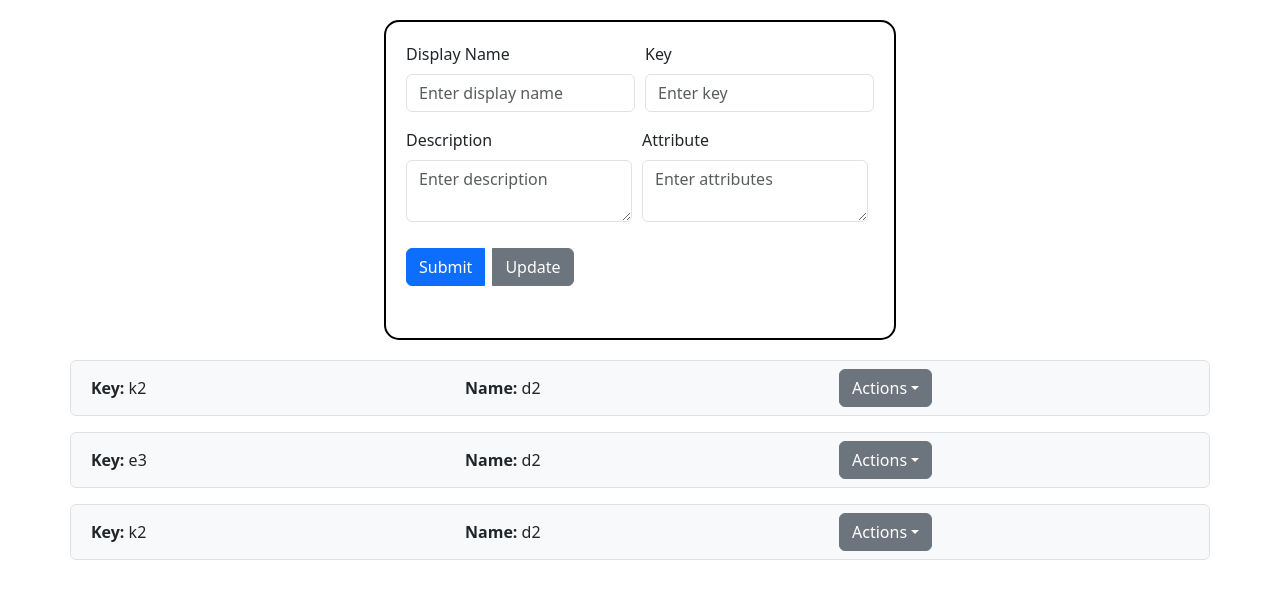
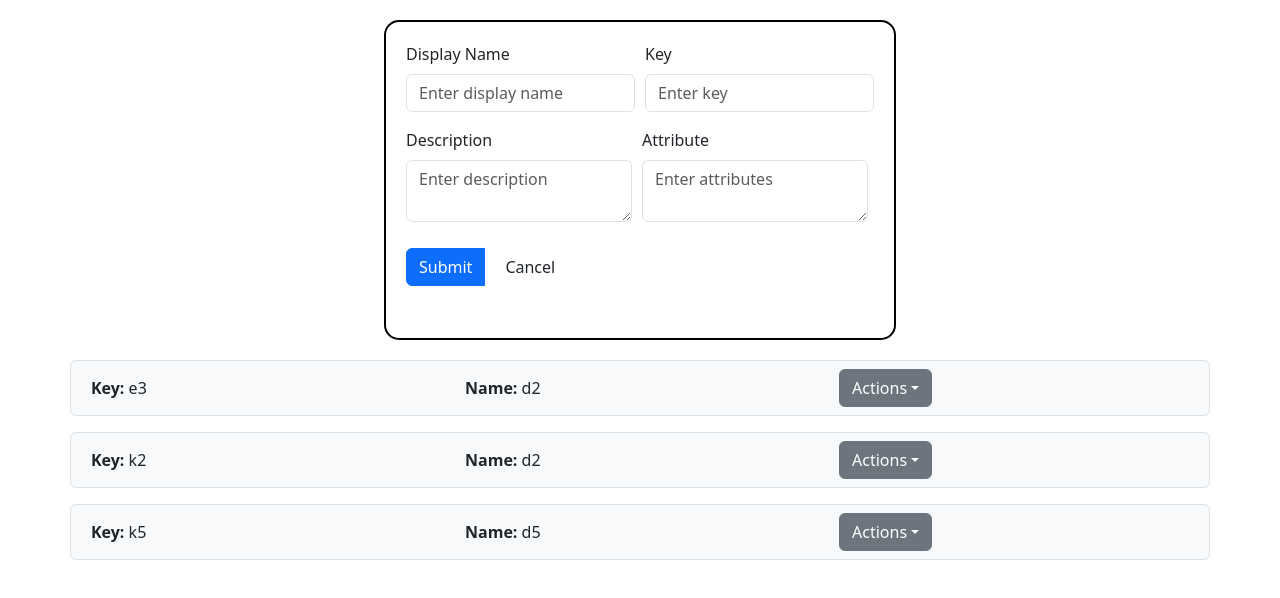
Before and after one commit to shekharh433titan/Todo_list, a React (Vite) app in the folder my-app-v/: page / in a window 1280 px wide. Shown: the top 598 px of the page. Built offline with nearby package versions, Linux system fonts and the light colour scheme; data requests are answered from the project's data file.

Commit message:
solving todo update issue

```diff
--- a/my-app-v/src/App.css
+++ b/my-app-v/src/App.css
@@ -42,3 +42,7 @@ body {
   padding: 10px;
   border: 2px solid red;
 }
+
+.todo-details {
+  display: none;
+}
--- a/my-app-v/src/components/todo.jsx
+++ b/my-app-v/src/components/todo.jsx
@@ -1,7 +1,7 @@
 import React, { useState } from "react";
 import { QueryClient, QueryClientProvider, useQuery, useMutation } from "@tanstack/react-query";
 
-import TodoItems from "./todo_item.jsx";
+import TodoItems from "./todo_items.jsx";
 import { fetchTodos, addTodo, updateTodo, deleteTodo } from "../api/api.js";
 
 // Initialize QueryClient once outside of components
@@ -25,6 +25,8 @@ function TodoFun() {
     description: "",
     attribute: "",
   });
+
+  const [addingTodo, setAddingTodo] = useState(null);
   const [editingTodo, setEditingTodo] = useState(null);
 
 
@@ -50,13 +52,6 @@ function TodoFun() {
     },
   });
 
-  // const deleteTodo = async ({ id }) => {
-  //   const response = await fetch(`/api/todos/${id}`, { method: "DELETE" });
-  //   if (!response.ok) {
-  //     throw new Error("Failed to delete todo");
-  //   }
-  //   return response.json();
-  // };
 
   const deleteTodoMutation = useMutation({
     mutationFn: deleteTodo,
@@ -92,6 +87,7 @@ function TodoFun() {
         attribute: `${formData.attribute}`,
         completed: false,
       });
+      // ****
       setFormData({
         key: "",
         displayName: "",
@@ -114,19 +110,17 @@ function TodoFun() {
         description: formData.description || editingTodo.description,
         attribute: formData.attribute || editingTodo.attribute,
       });
-      setEditingTodo(null); // Reset editing state
-      setFormData({
-        key: "",
-        displayName: "",
-        description: "",
-        attribute: "",
-      });
+
+      cancelEditState();
     }
   };
 
   // Load a todo into the form for editing call by todo_item jsx
   const handleEdit = (todo) => {
-
+    const submitUpdateButton = document.getElementById("submit-update-btn");
+    if (submitUpdateButton) {
+      submitUpdateButton.innerText = "Update";
+    }
     setEditingTodo(todo);
     setFormData({
       key: todo.key,
@@ -136,6 +130,36 @@ function TodoFun() {
     });
   };
 
+  const handleSubmitUpdateClick = (e) => {
+    if (editingTodo) {
+      handleUpdate(e);
+    } else {
+      handleSubmit(e);
+    }
+  };
+
+  const handleCancelClick = (e) => {
+    if (editingTodo) {
+      cancelEditState();
+    }
+  };
+
+  const cancelEditState = () => {
+    if (editingTodo) {
+      setEditingTodo(null); // Reset editing state
+      const submitUpdateButton = document.getElementById("submit-update-btn");
+      if (submitUpdateButton) {
+        submitUpdateButton.innerText = "Submit";
+      }
+      setFormData({
+        key: "",
+        displayName: "",
+        description: "",
+        attribute: "",
+      });
+    }
+  }
+
   if (isLoading) return <div>Loading...</div>;
   if (error) return <div>Error fetching data</div>;
 
@@ -143,7 +167,7 @@ function TodoFun() {
     <>
       {/* Todo form */}
       <div className="form-container">
-        <form onSubmit={handleSubmit}>
+        <form>
           <div className="form-input-row">
             <div className="mb-3">
               <label htmlFor="displayName" className="form-label">
@@ -204,20 +228,21 @@ function TodoFun() {
 
           <div className="btn-group">
             <button
-              type="submit"
+              id="submit-update-btn"
+              onClick={handleSubmitUpdateClick}
+              type="button"
               className="btn btn-primary me-2"
             >
               Submit
             </button>
-
             <button
+              id="cancel-btn"
+              onClick={handleCancelClick}
               type="button"
-              className="btn btn-secondary"
-              onClick={handleUpdate}
+              className="btn btn-secondry me-2"
             >
-              Update
+              Cancel
             </button>
-
           </div>
         </form>
       </div>
--- a/my-app-v/src/components/todo_item.jsx
+++ /dev/null
@@ -1,104 +0,0 @@
-import React from "react";
-import { useQuery, useMutation } from "@tanstack/react-query";
-import "bootstrap/dist/css/bootstrap.min.css";
-
-import { fetchTodos } from "../api/api";
-
-function TodoItems({handleEditInApp, handleDeleteInApp}) {
-
-  // Fetch todos using useQuery
-  const { data: todos = [], isLoading, error } = useQuery({
-    queryKey: ["todos"],
-    queryFn: fetchTodos,
-  });
-
-
-  const onView = (todo) => {
-    console.log("Viewing:", todo);
-  };
-
-  const onDelete = (key) => {
-    console.log("Deleting todo with key:", key);
-    handleDeleteInApp(key);
-  };
-
-  const onUpdate = (todo) => {
-    console.log("Updating:", todo);
-    handleEditInApp(todo);
-  };
-
-  // Handle loading state
-  if (isLoading) {
-    return <div className="text-center mt-3">Loading todos...</div>;
-  }
-
-  // Handle error state
-  if (error) {
-    return <div className="text-center mt-3 text-danger">Error fetching todos</div>;
-  }
-
-  if (todos.length === 0) {
-    return (
-      <div className="container mt-3">
-        <div className="row align-items-center mb-3 p-2 border rounded bg-light">No todos</div>
-      </div>
-    )
-  }
-
-  return (
-    <div className="container mt-3">
-      {/* Loop through todos and display each item */}
-      {todos.map((todo) => (
-        <div
-          key={todo.id}
-          className="row align-items-center mb-3 p-2 border rounded bg-light"
-        >
-          <div className="col">
-            <strong>Key:</strong> {todo.key}
-          </div>
-          <div className="col">
-            <strong>Name:</strong> {todo.displayName}
-          </div>
-          <div className="col dropdown">
-            <button
-              className="btn btn-secondary dropdown-toggle"
-              type="button"
-              data-bs-toggle="dropdown"
-              aria-expanded="false"
-            >
-              Actions
-            </button>
-            <ul className="dropdown-menu">
-              <li>
-                <button
-                  className="dropdown-item"
-                  onClick={() => onView(todo)}
-                >
-                  View
-                </button>
-              </li>
-              <li>
-                <button
-                  className="dropdown-item text-danger"
-                  onClick={() => onDelete(todo.id)}
-                >
-                  Delete
-                </button>
-              </li>
-              <li>
-                <button
-                  className="dropdown-item"
-                  onClick={() => onUpdate(todo)}
-                >
-                  Update
-                </button>
-              </li>
-            </ul>
-          </div>
-        </div>
-      ))}
-    </div>
-  );
-}
-
-export default TodoItems;
--- /dev/null
+++ b/my-app-v/src/components/todo_items.jsx
@@ -0,0 +1,140 @@
+import React from "react";
+import { useQuery, useMutation } from "@tanstack/react-query";
+import "bootstrap/dist/css/bootstrap.min.css";
+
+import { fetchTodos } from "../api/api";
+
+function TodoItems({ handleEditInApp, handleDeleteInApp }) {
+
+  // Fetch todos using useQuery
+  const { data: todos = [], isLoading, error } = useQuery({
+    queryKey: ["todos"],
+    queryFn: fetchTodos,
+  });
+
+
+  const onView = (todo) => {
+    console.log("Viewing:", todo);
+    toggleDetails(todo.id);
+  };
+
+  const onDelete = (key) => {
+    console.log("Deleting todo with key:", key);
+    handleDeleteInApp(key);
+  };
+
+  const onUpdate = (todo) => {
+    console.log("Updating:", todo);
+    handleEditInApp(todo);
+  };
+
+  const toggleDetails = (id) => {
+    console.log(id);
+    console.log("dsfs");
+
+    const detailsDiv = document.getElementById(id);
+    if (detailsDiv.style.display === "none" || detailsDiv.style.display === "") {
+      detailsDiv.style.display = "block"; // Show details
+    } else {
+      detailsDiv.style.display = "none"; // Hide details
+    }
+  }
+
+  // Handle loading state
+  if (isLoading) {
+    return <div className="text-center mt-3">Loading todos...</div>;
+  }
+
+  // Handle error state
+  if (error) {
+    return <div className="text-center mt-3 text-danger">Error fetching todos</div>;
+  }
+
+  if (todos.length === 0) {
+    return (
+      <div className="container mt-3">
+        <div className="row align-items-center mb-3 p-2 border rounded bg-light">No todos</div>
+      </div>
+    )
+  }
+
+  return (
+    <>
+
+      <div className="container mt-3">
+        {/* Loop through todos and display each item */}
+        {todos.map((todo) => (
+          <div key={todo.id}>
+            <div
+              className="row align-items-center mb-3 p-2 border rounded bg-light"
+            >
+              <div className="col">
+                <strong>Key:</strong> {todo.key}
+              </div>
+              <div className="col">
+                <strong>Name:</strong> {todo.displayName}
+              </div>
+              <div className="col dropdown">
+                <button
+                  className="btn btn-secondary dropdown-toggle"
+                  type="button"
+                  data-bs-toggle="dropdown"
+                  aria-expanded="false"
+                >
+                  Actions
+                </button>
+                <ul className="dropdown-menu">
+                  <li>
+                    <button
+                      className="dropdown-item"
+                      onClick={() => onView(todo)}
+                    >
+                      View
+                    </button>
+                  </li>
+                  <li>
+                    <button
+                      className="dropdown-item text-danger"
+                      onClick={() => onDelete(todo.id)}
+                    >
+                      Delete
+                    </button>
+                  </li>
+                  <li>
+                    <button
+                      className="dropdown-item"
+                      onClick={() => onUpdate(todo)}
+                    >
+                      Update
+                    </button>
+                  </li>
+                </ul>
+              </div>
+            </div>
+
+            {/* show todo item */}
+            <div id={todo.id} className="todo-details">
+              < div className="todo-details row align-items-center mb-3 p-2 border rounded bg-success-subtle" >
+                <div className="col-md-10">
+                  <strong>Description:</strong> {todo.description}
+                </div>
+                <div className="col-md-10">
+                  <strong>Attribute:</strong> {todo.attribute}
+                </div>
+                <div className="col-md-2 text-end">
+                  <button
+                    className="btn btn-danger btn-sm"
+                    type="button"
+                    onClick={() => toggleDetails(todo.id)}>✖</button>
+                </div>
+              </div>
+            </div>
+          </div>
+        ))}
+      </div >
+
+    </>
+  );
+}
+
+export default TodoItems;
--- a/my-app-v/src/jsonDB/db.json
+++ b/my-app-v/src/jsonDB/db.json
@@ -1,19 +1,11 @@
 {
   "todos": [
-    {
-      "id": "9ae9",
-      "key": "k2",
-      "displayName": "d2",
-      "description": "d2",
-      "attribute": "a2",
-      "completed": false
-    },
     {
       "id": "161d",
       "key": "e3",
       "displayName": "d2",
-      "description": "f3",
-      "attribute": "f454",
+      "description": "f345454",
+      "attribute": "96--",
       "completed": false
     },
     {
@@ -21,7 +13,15 @@
       "key": "k2",
       "displayName": "d2",
       "description": "d2",
-      "attribute": "a2",
+      "attribute": "9884743883",
+      "completed": false
+    },
+    {
+      "id": "67bf",
+      "key": "k5",
+      "displayName": "d5",
+      "description": "d5",
+      "attribute": "a5",
       "completed": false
     }
   ]
```
Also changed, not shown: my-app-v/src/components/todo_form.jsx (added), my-app-v/src/components/todo_view.jsx (added), 1 other file (tests, documents, lock files or other folders).
